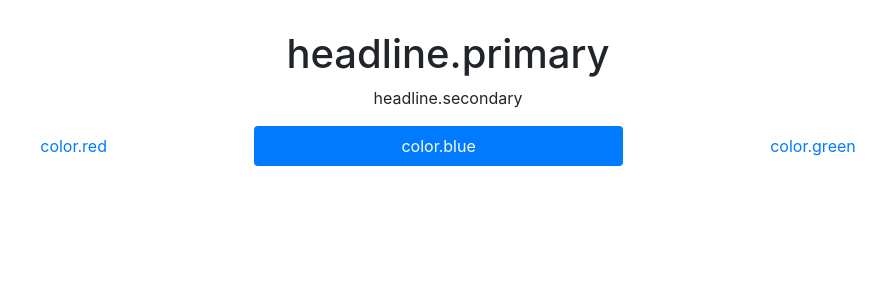
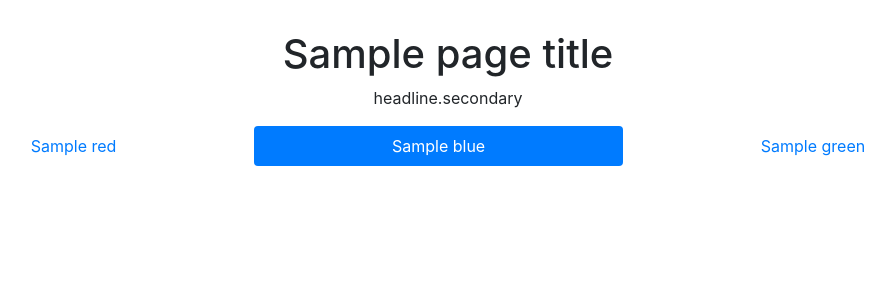
Before and after one commit to subtext/garbage, a PHP site: template templates/default.twig in a window 1280 px wide. Shown: the top 300 px of the page, without its empty margins (192-1087 px from the left). Run offline with PHP 8.4, Linux system fonts and the light colour scheme; the template is opened without the code that fills it: most values are stand-ins (such as "Sample title", 1, 10 or a date in 2020); some libraries are stand-ins or nearby versions.

Commit message:
Use variables to deliver translation keys

```diff
--- a/src/Model.php
+++ b/src/Model.php
@@ -47,9 +47,9 @@ class Model
             'pageTitle' => 'headline.primary',
             'pageContent' => 'headline.secondary.',
             'colors' => [
-                'red' => 'Red',
-                'blue' => 'Blue',
-                'green' => 'Green',
+                'red' => 'color.red',
+                'blue' => 'color.blue',
+                'green' => 'color.green',
             ],
         ];
     }
--- a/templates/default.twig
+++ b/templates/default.twig
@@ -9,17 +9,17 @@
         <div class="container">
             <div class="row">
                 <div class="col">
-                    <h1 class="text-center">{{ 'headline.primary' | trans }}</h1>
+                    <h1 class="text-center">{{ pageTitle | trans }}</h1>
                     <p class="text-center">{{ 'headline.secondary' | trans }}</p>
                     <ul class="nav nav-pills nav-fill">
                         <li class="nav-item">
-                            <a href="#" class="nav-link">{{ 'color.red' | trans }}</a>
+                            <a href="#" class="nav-link">{{ colors.red | trans }}</a>
                         </li>
                         <li class="nav-item">
-                            <a href="#" class="nav-link active">{{ 'color.blue' | trans }}</a>
+                            <a href="#" class="nav-link active">{{ colors.blue | trans }}</a>
                         </li>
                         <li class="nav-item">
-                            <a href="#" class="nav-link">{{ 'color.green' | trans }}</a>
+                            <a href="#" class="nav-link">{{ colors.green | trans }}</a>
                         </li>
                     </ul>
                 </div>
```
